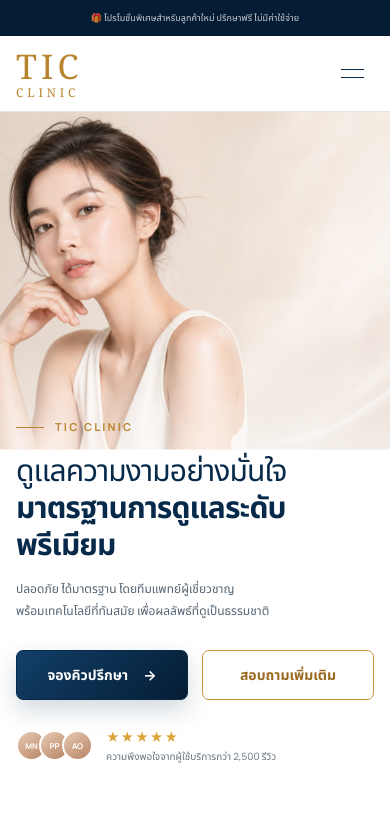
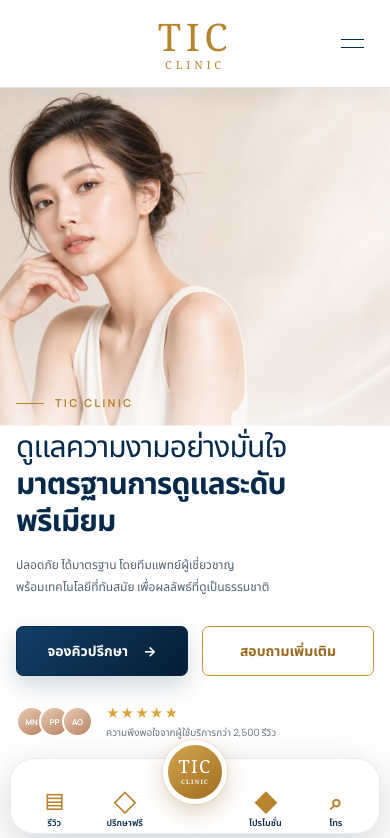
Before and after one commit to tawandaeng007/TIC-test, a Next.js app: page / in a window 390 px wide. Shown: the top 838 px of the page. Built offline with nearby package versions, Linux system fonts and the light colour scheme.

Commit message:
Add mobile logo header and floating quick nav

```diff
--- a/app/globals.css
+++ b/app/globals.css
@@ -929,6 +929,10 @@ footer {
   letter-spacing: 0.05em;
 }
 
+.mobile-bottom-nav {
+  display: none;
+}
+
 .modal-backdrop {
   position: fixed;
   z-index: 100;
@@ -1078,28 +1082,40 @@ footer {
     width: min(100% - 40px, 760px);
   }
 
-  .topbar-meta {
+  .topbar {
     display: none;
   }
 
-  .topbar-inner {
-    justify-content: center;
-    text-align: center;
+  .site-header {
+    height: 88px;
+    background: #ffffff;
+    box-shadow: 0 5px 22px rgba(8, 42, 74, 0.06);
   }
 
-  .site-header {
-    height: 76px;
+  .nav-wrap {
+    position: relative;
+    justify-content: center;
   }
 
-  .brand {
-    align-items: flex-start;
+  .nav-wrap > .brand {
+    position: absolute;
+    left: 50%;
+    width: 126px;
+    align-items: center;
+    transform: translateX(-50%);
   }
 
   .brand strong {
-    font-size: 34px;
+    font-size: 38px;
+  }
+
+  .nav-wrap > .brand span {
+    font-size: 11px;
   }
 
   .menu-button {
+    position: absolute;
+    right: 0;
     width: 44px;
     height: 44px;
     display: grid;
@@ -1118,7 +1134,7 @@ footer {
 
   .main-nav {
     position: absolute;
-    top: 76px;
+    top: 88px;
     right: 0;
     left: 0;
     max-height: 0;
@@ -1154,6 +1170,102 @@ footer {
 
   .nav-booking {
     margin-top: 15px;
+  }
+
+  .mobile-bottom-nav {
+    position: fixed;
+    z-index: 70;
+    right: 10px;
+    bottom: calc(10px + env(safe-area-inset-bottom));
+    left: 10px;
+    height: 76px;
+    padding: 8px 8px 7px;
+    display: grid;
+    grid-template-columns: repeat(5, 1fr);
+    align-items: end;
+    border: 1px solid rgba(8, 42, 74, 0.09);
+    border-radius: 24px;
+    background: rgba(255, 255, 255, 0.97);
+    box-shadow: 0 12px 40px rgba(5, 29, 52, 0.18);
+    backdrop-filter: blur(18px);
+  }
+
+  .mobile-bottom-nav > a,
+  .mobile-bottom-nav > button {
+    height: 58px;
+    min-width: 0;
+    padding: 4px 2px;
+    display: flex;
+    flex-direction: column;
+    align-items: center;
+    justify-content: flex-end;
+    gap: 3px;
+    border: 0;
+    color: var(--navy);
+    background: transparent;
+    font-size: 9px;
+    font-weight: 600;
+  }
+
+  .mobile-bottom-nav > a:active,
+  .mobile-bottom-nav > button:active {
+    color: var(--gold);
+  }
+
+  .mobile-nav-icon {
+    height: 24px;
+    display: grid;
+    place-items: center;
+    color: var(--gold);
+    font-family: Georgia, serif;
+    font-size: 22px;
+    line-height: 1;
+  }
+
+  .mobile-bottom-nav .mobile-nav-home {
+    position: relative;
+    height: 66px;
+    align-self: end;
+    justify-content: flex-start;
+  }
+
+  .mobile-nav-logo {
+    position: absolute;
+    top: -27px;
+    left: 50%;
+    width: 64px;
+    height: 64px;
+    display: flex;
+    flex-direction: column;
+    align-items: center;
+    justify-content: center;
+    border: 5px solid #ffffff;
+    border-radius: 50%;
+    color: #ffffff;
+    background: linear-gradient(145deg, #d4a650, #9e6c1e);
+    box-shadow:
+      0 8px 22px rgba(148, 99, 25, 0.3),
+      0 0 0 1px rgba(184, 132, 46, 0.16);
+    transform: translateX(-50%);
+  }
+
+  .mobile-nav-logo strong {
+    font-family: Georgia, "Times New Roman", serif;
+    font-size: 18px;
+    font-weight: 500;
+    line-height: 1;
+    letter-spacing: 0.08em;
+  }
+
+  .mobile-nav-logo small {
+    margin-top: 3px;
+    font-family: Georgia, "Times New Roman", serif;
+    font-size: 6px;
+    letter-spacing: 0.18em;
+  }
+
+  footer {
+    padding-bottom: calc(110px + env(safe-area-inset-bottom));
   }
 
   .hero {
--- a/app/page.tsx
+++ b/app/page.tsx
@@ -413,6 +413,36 @@ export default function Home() {
         </div>
       </footer>
 
+      <nav className="mobile-bottom-nav" aria-label="เมนูด่วนสำหรับมือถือ">
+        <a href="#reviews">
+          <span className="mobile-nav-icon" aria-hidden="true">▤</span>
+          <span>รีวิว</span>
+        </a>
+        <button type="button" onClick={openBooking}>
+          <span className="mobile-nav-icon" aria-hidden="true">◇</span>
+          <span>ปรึกษาฟรี</span>
+        </button>
+        <button
+          className="mobile-nav-home"
+          type="button"
+          aria-label="กลับสู่ด้านบน"
+          onClick={() => window.scrollTo({ top: 0, behavior: "smooth" })}
+        >
+          <span className="mobile-nav-logo">
+            <strong>TIC</strong>
+            <small>CLINIC</small>
+          </span>
+        </button>
+        <a href="#promotion">
+          <span className="mobile-nav-icon" aria-hidden="true">◆</span>
+          <span>โปรโมชั่น</span>
+        </a>
+        <a href="tel:021234567">
+          <span className="mobile-nav-icon" aria-hidden="true">⌕</span>
+          <span>โทร</span>
+        </a>
+      </nav>
+
       {bookingOpen && (
         <div className="modal-backdrop" role="presentation" onMouseDown={() => setBookingOpen(false)}>
           <section
```
